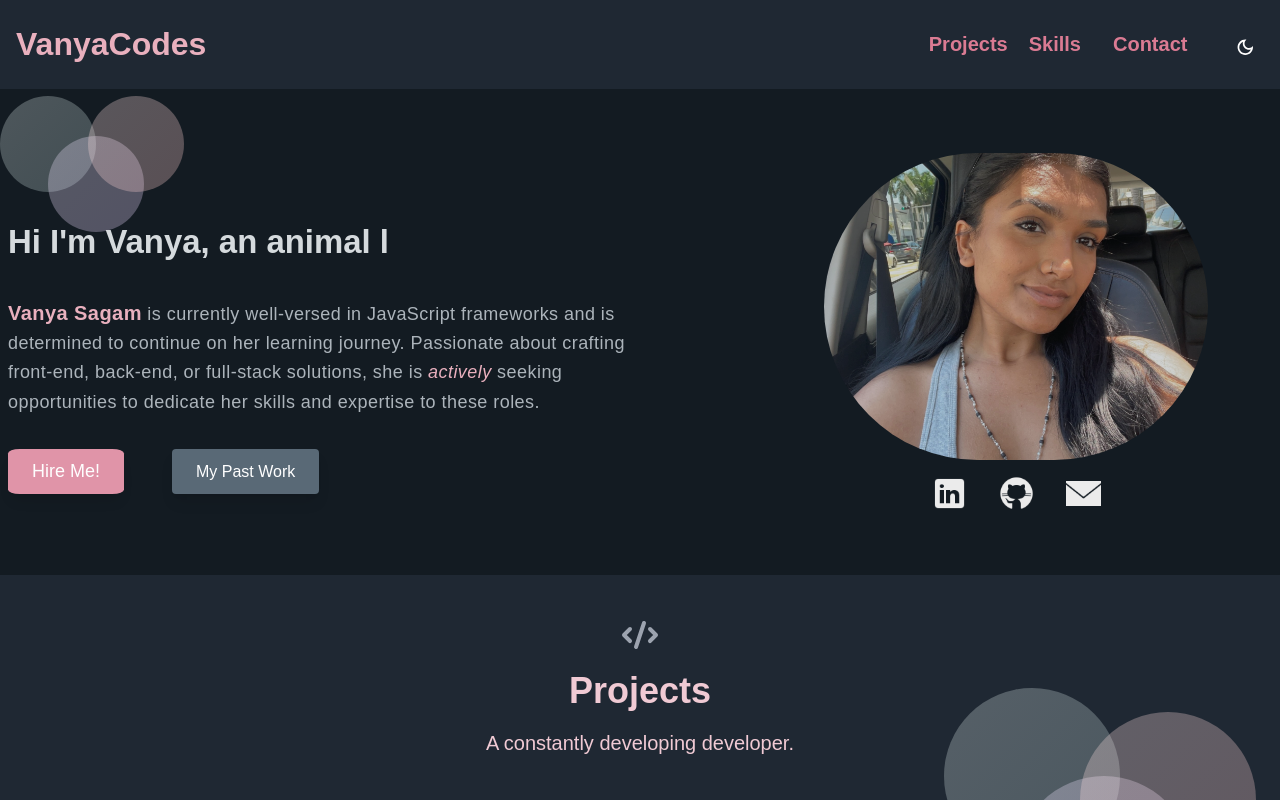
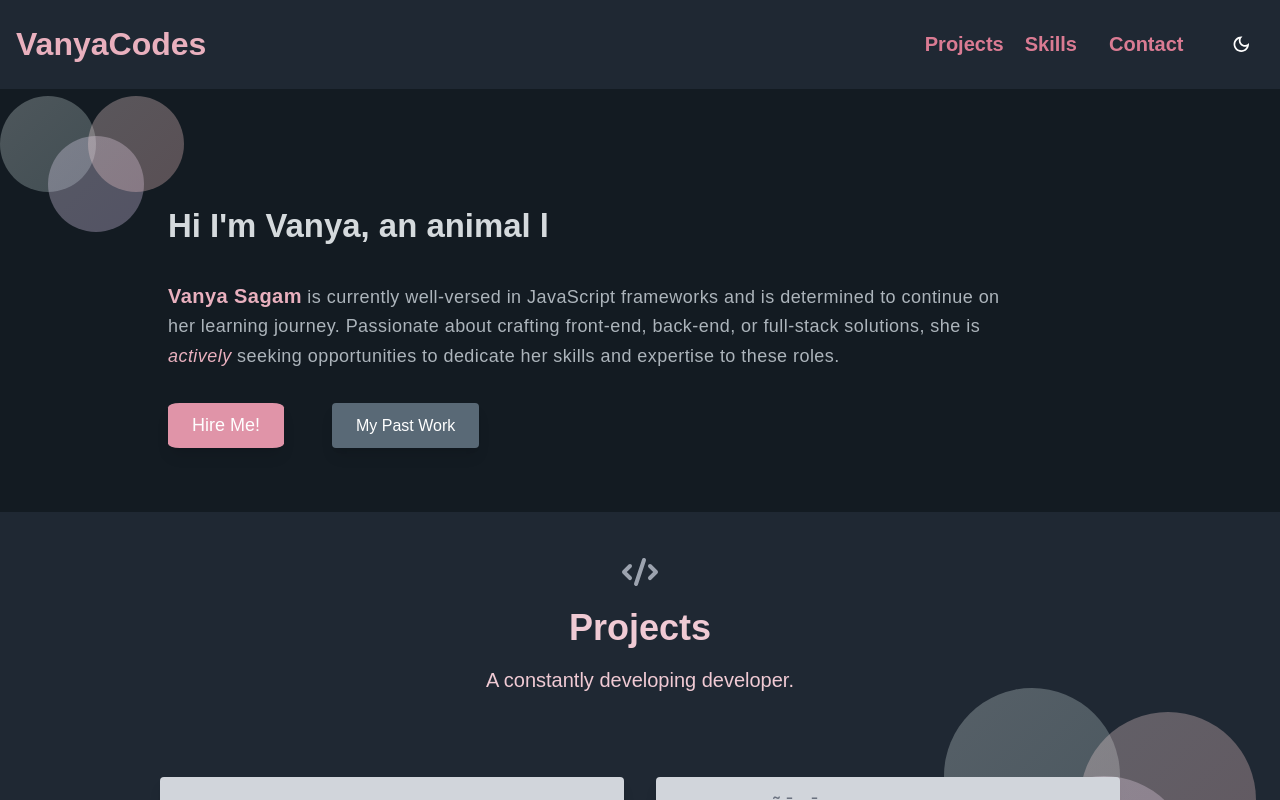
Before and after one commit to vanyajpg/portfolio-under-construction, a React (Create React App) app: page / in a window 1280 px wide. Shown: the top 800 px of the page. Built offline with nearby package versions, Linux system fonts and the light colour scheme.

Commit message:
formatting toggle

```diff
--- a/src/components/about.jsx
+++ b/src/components/about.jsx
@@ -26,7 +26,7 @@ export default function About() {
         <div class="invisible lg:visible bg-gradient-to-br from-purple-100 to-purple-200 w-44 h-44 rounded-full absolute ml-16 mt-20 opacity-30"></div>
         <div class="invisible lg:visible bg-gradient-to-br from-red-100 to-red-200 w-44 h-44 rounded-full absolute ml-32 mt-4 opacity-30"></div>
       </div>
-      <section className="container mx-auto flex px-2 py-16 md:flex-row flex-col items-center ">
+      <section className="container mx-auto flex px-2 py-16 md:flex-row flex-col items-center w-3/4 ">
         <div className=" relative lg:flex-grow md:w-1/2 lg:pr-24 md:pr-16 flex flex-col md:items-start md:text-left mb-16 md:mb-0 items-center text-center mt-12">
           <AboutAnimation />
           <p
@@ -68,7 +68,7 @@ export default function About() {
             </Box>
           </div>
         </div>
-        <div className="lg:max-w-lg lg:w-full md:w-1/2 w-2/3 flex flex-col items-center">
+        {/* <div className="lg:max-w-lg lg:w-full md:w-1/2 w-2/3 flex flex-col items-center">
           <img
             className="object-cover object-center h-3/4 w-3/4 rounded-full opacity-80"
             alt=""
@@ -97,7 +97,7 @@ export default function About() {
               />
             </a>
           </div>
-        </div>
+        </div> */}
       </section>
     </Box>
   );
--- a/src/components/navBar.jsx
+++ b/src/components/navBar.jsx
@@ -24,11 +24,11 @@ const NavBar = () => {
         </Link>
       </Box>
 
-      <Box className="">
+      <Box className="flex justify-center items-center">
         <Link
           href="#projects"
           underline="none"
-          p="16px 5px 0px 0px"
+          p="0px 5px 0px 0px"
           color={colors.pink[500]}
           variant="h4"
           fontWeight={700}
@@ -59,6 +59,7 @@ const NavBar = () => {
         >
           Contact
         </Link>
+        <Box sx={{mr:"4px"}}>
           <IconButton onClick={colorMode.toggleColorMode} >
             {theme.palette.mode === "dark" ? (
               <DarkModeOutlinedIcon />
@@ -68,6 +69,7 @@ const NavBar = () => {
           </IconButton>
         </Box>
       </Box>
+    </Box>
   );
 };
 
```
Lines whose indentation alone changed are shown as unchanged.
